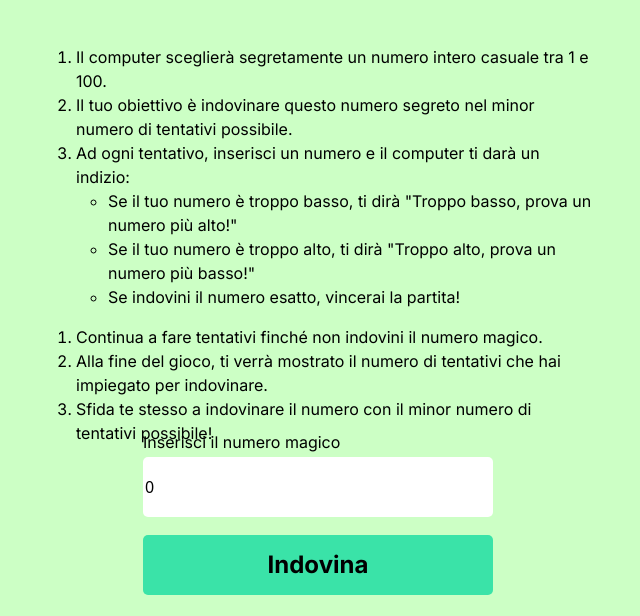
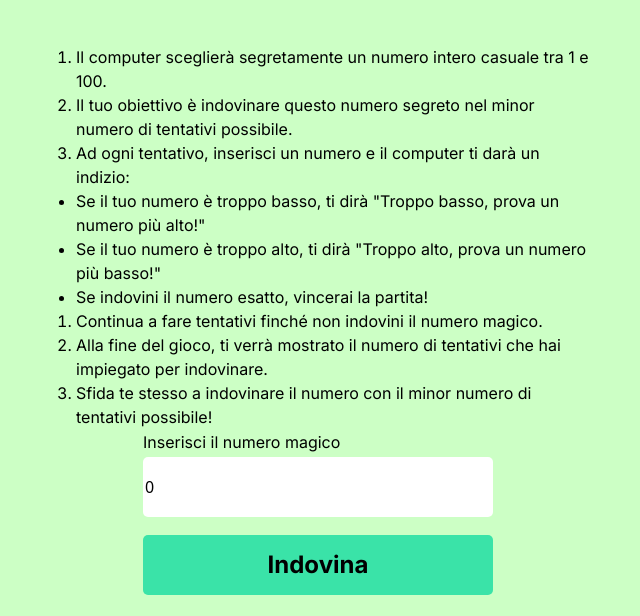
Before and after one commit to Crif14/RandomNumberv3, a plain HTML site: page index.html in a window 1280 px wide. Shown: the part 207-823 px from the top of the page, without its empty margins (322-962 px from the left). Drawn offline with nearby package versions, Linux system fonts and the light colour scheme.

Commit message:
rifiniture

```diff
--- a/index.html
+++ b/index.html
@@ -13,7 +13,7 @@
                 INDOVINA IL NUMERO
             </h1>
             <div id="regole">
-                <ol>
+                <ol class="m0">
                     <li>
                         Il computer sceglierà segretamente un numero intero casuale tra 1 e 100.
                     </li>
@@ -22,7 +22,9 @@
                     </li>
                     <li>
                         Ad ogni tentativo, inserisci un numero e il computer ti darà un indizio:
-                        <ul>
+                    </li>
+                </ol>
+                <ul class="m0">
                     <li>
                         Se il tuo numero è troppo basso, ti dirà "Troppo basso, prova un numero più alto!"
                     </li>
@@ -33,9 +35,7 @@
                         Se indovini il numero esatto, vincerai la partita!
                     </li>
                 </ul>
-                    </li>
-                </ol>
-                <ol>
+                <ol class="m0">
                     <li>
                         Continua a fare tentativi finché non indovini il numero magico.
                     </li>
--- a/static/css/scritte.css
+++ b/static/css/scritte.css
@@ -21,3 +21,6 @@
 .invs{
     display: none;
 }
+.m0{
+    margin: 0;
+}
```
Lines whose indentation alone changed are shown as unchanged.
